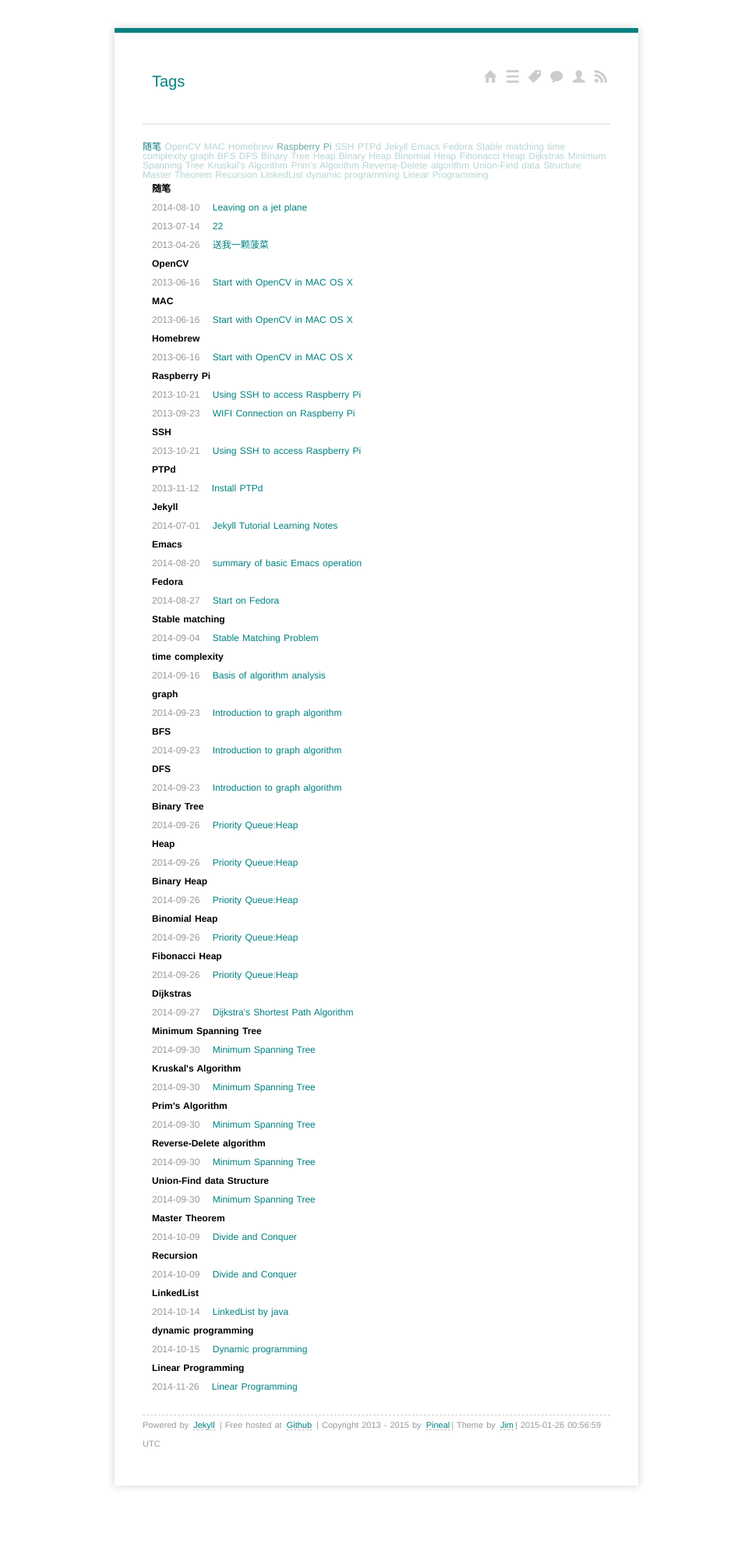
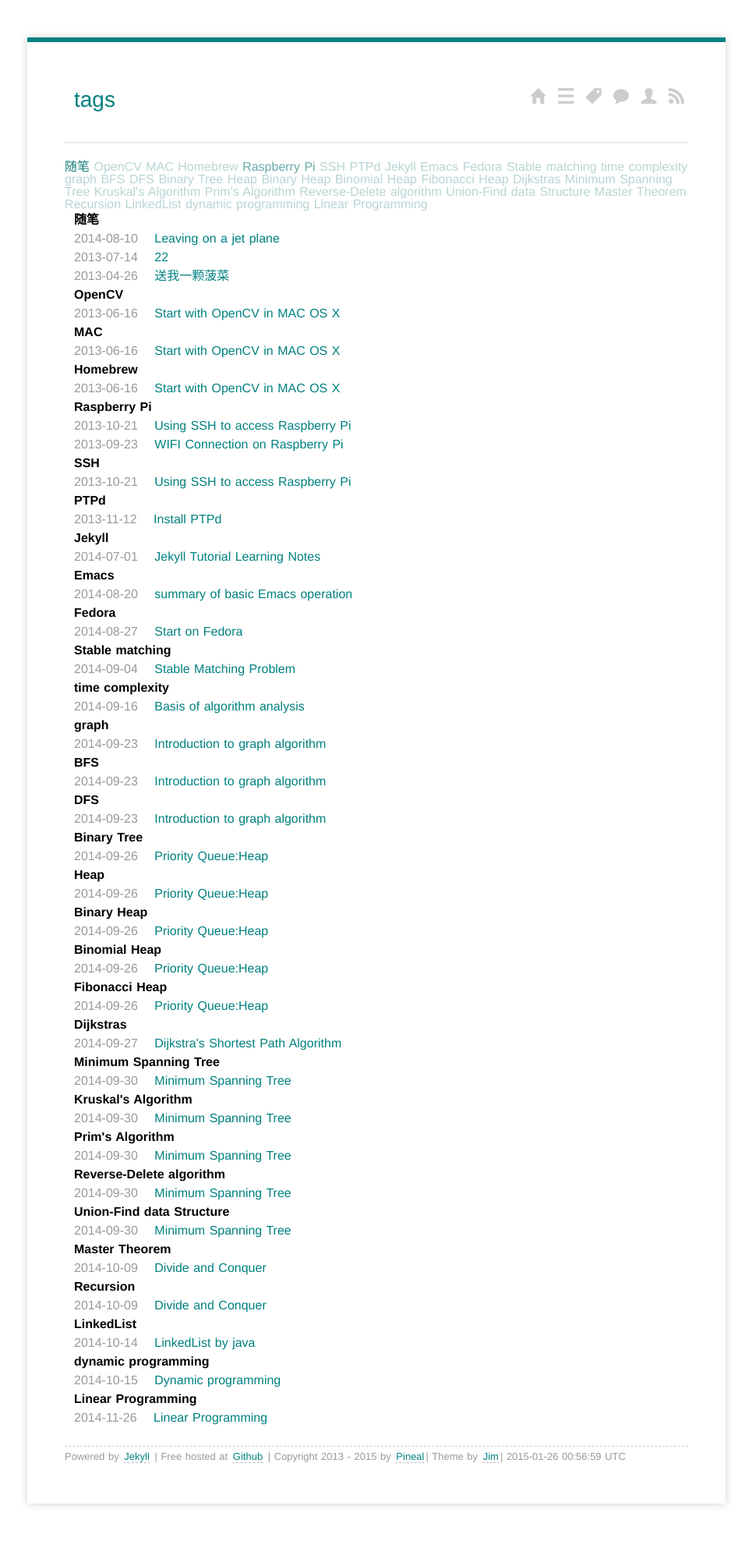
Before and after one commit to pineal/pineal.github.com, a Jekyll site: the page built from tags/index.md, in a window 1280 px wide. Shown: the whole page at 78% size, without its empty margins (157-1122 px from the left). Built offline with Jekyll 4.4.1, drawn with Linux system fonts in a browser that asks for light colours; nearby versions of some CDN libraries; Markdown is read by kramdown in place of the engine named in the settings; before the commit the page ends 1941 px from its top, so only the background shows below that.

Commit message:
Revert "sound test"
This reverts commit 559ca5503adbb850524b05f11f9aed95749f7f8c.

```diff
--- a/_config.yml
+++ b/_config.yml
@@ -2,7 +2,7 @@
 permalink: /:year/:month/:title/
 url: http://pineal.github.com
 author: Hesen Zhang
-highligher: pygments
+pygments: true
 paginate: 24
 exclude: [".rvmrc", ".rbenv-version", "README.md", "Rakefile", "changelog.md"]
 redcarpet:
--- a/media/css/screen.css
+++ b/media/css/screen.css
@@ -87,7 +87,7 @@
       margin-bottom: 0; }
 
 body{
-    font-size:12px;word-spacing:1px;
+    font-size:16px;word-spacing:1px;
     margin-left:auto;
     margin-right:auto;
    /* font-family:MuseoSans,Trebuchet,"Trebuchet MS",Tahoma,"Lucida Grande","Lucida Sans Unicode","Hiragino Sans GB","Hiragino Sans GB W3","Microsoft YaHei",Verdana,sans-serif;*/
@@ -109,7 +109,7 @@
     border-top: 6px solid #008080;
 }
 h1 {
-    font-size: 20px;
+    font-size: 28px;
     line-height: 28px;
     margin: 0 0 28px 0;
 	/*background-color: rgb(185, 34, 31);*/
@@ -118,17 +118,17 @@
 	padding: 12px;
 }
 h2 {
-    font-size: 18px;
+    font-size: 26px;
     line-height: 48px;
     margin: 0 0 24px 0;
 	font-weight: bold;
 }
 h2 i {
-	font-size: 16px;
+	font-size: 18px;
 	color: #ccc;
 }
 h3 {
-    font-size: 14px;
+    font-size: 18px;
     line-height: 24px;
 	font-weight: bold;
 }
@@ -145,7 +145,7 @@
     margin: 0 0 24px 0;
 }
 p.intro {
-    font-size: 16px;
+    font-size: 24px;
 	line-height: 32px;
 }
 ul {
@@ -163,14 +163,14 @@
     border-left: 6px solid #edebea;
     overflow: auto;
     font-family: monospace;
-    font-size: 12px;
+    font-size: 14px;
     padding: 12px;
     margin: 0 0 24px;
 	background-color: #f3f3f3;
 }
 p code {
     font-family: monospace;
-    font-size: 11px;
+    font-size: 14px;
     border: 1px solid #edebea;
 	padding: 1px 5px;
 	background-color: #EEE;
@@ -190,7 +190,7 @@
 	text-decoration: none;
 }
 a.ss-icon {
-	font-size: 16px;
+	font-size: 20px;
 	padding: 0 0.25em;
 	color: #ccc;
 }
@@ -210,7 +210,7 @@
 
 .meta{
     text-align:right;
-    font-size:11px;
+    font-size:14px;
     margin-bottom: 10px;
 }
 
@@ -239,7 +239,7 @@
 
 
 .paginator {
-font: 11px Arial,Helvetica,sans-serif;
+font: 14px Arial,Helvetica,sans-serif;
 color: #AAA;
 margin: 20px 0;
 line-height: 150%;
@@ -269,7 +269,7 @@
 }
 
 footer small {
-font-size: 11px;
+font-size: 13px;
 color: #999;
 }
 
--- a/tags/index.md
+++ b/tags/index.md
@@ -1,5 +1,5 @@
 ---
-title: Tags
+title: tags
 layout: page
 ---
 
```
Also changed, not shown: favicon.ico (added), media/image/favicon.jpg (added), 2 other files.
